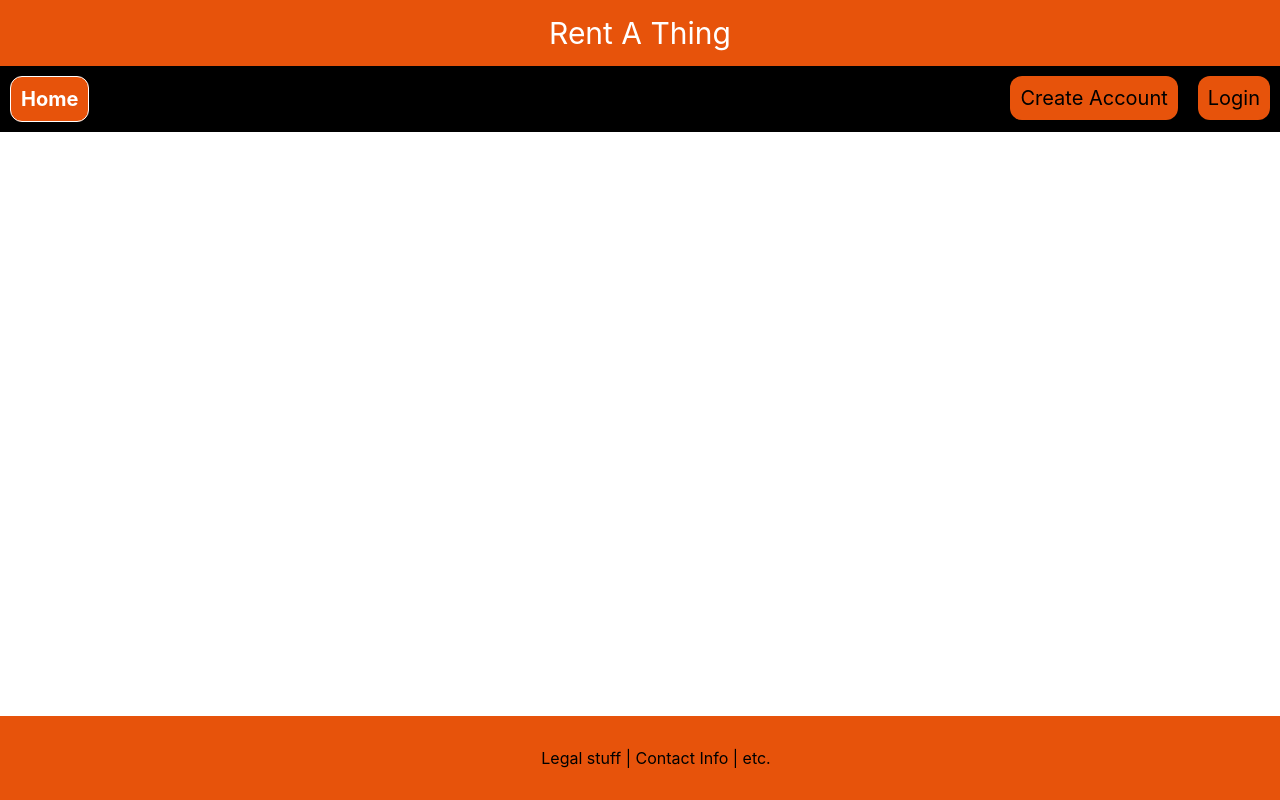
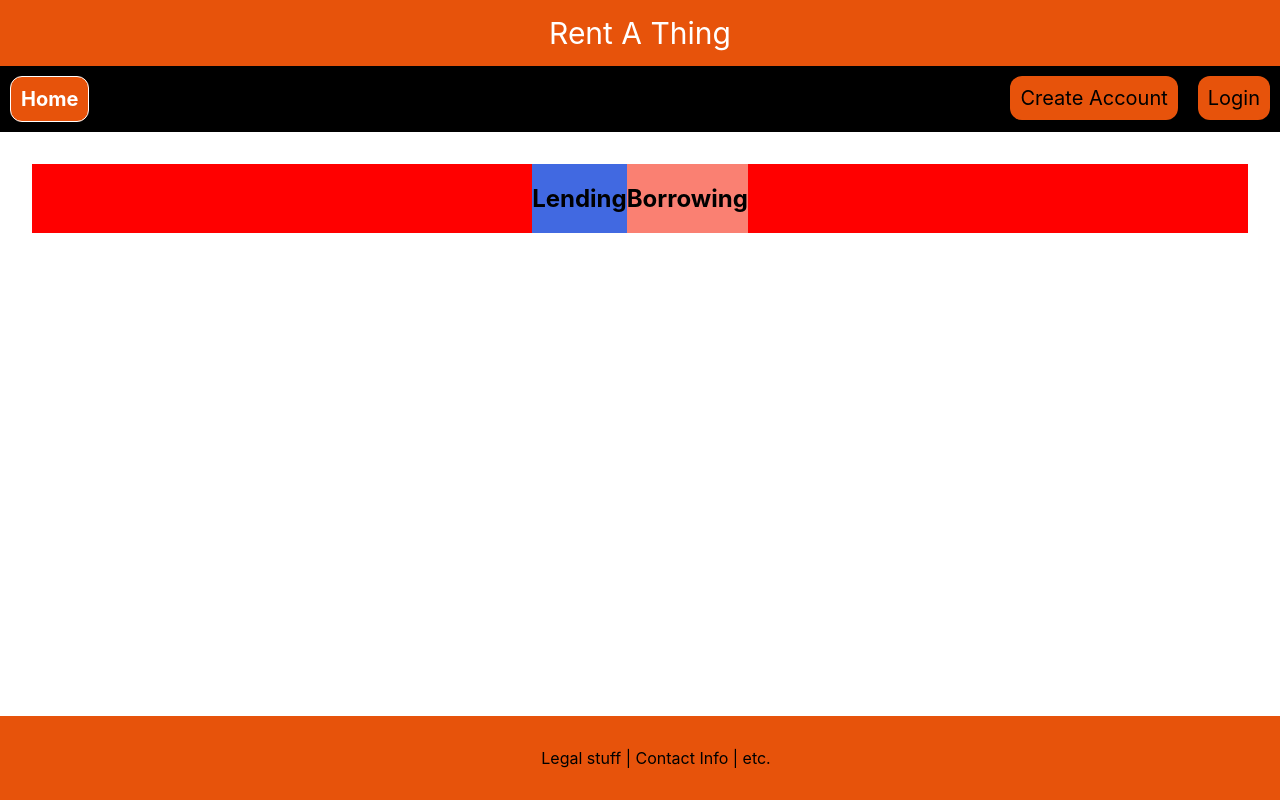
Before and after one commit to darshanbala/rent-a-thing, a React (Create React App) app in the folder FrontEnd/web-app/: page /MyRentals in a window 1280 px wide. Built offline with nearby package versions, Linux system fonts and the light colour scheme; no server answers.

Commit message:
Creating cards for my rentals page by reusing Card function with if statements

```diff
--- a/FrontEnd/web-app/src/App.js
+++ b/FrontEnd/web-app/src/App.js
@@ -12,6 +12,7 @@ import Login from './Login';
 import Things from './Things'
 import Item from './Item'
 import Logout from './Logout';
+import MyRentals from './MyRentals'
 
 class App extends Component {
 
@@ -100,6 +101,9 @@ class App extends Component {
                     <Route path="/Item">
                         <Item cookieCheck={() => this.cookieCheck()}/>
                     </Route>
+                    <Route path="/MyRentals">
+                        <MyRentals cookieCheck={() => this.cookieCheck()}/>
+                    </Route>
                 </Switch>
                 <div className="footer">
                     <p>Legal stuff | Contact Info | etc.</p>
--- a/FrontEnd/web-app/src/Card.css
+++ b/FrontEnd/web-app/src/Card.css
@@ -1,22 +1,30 @@
-.item-card {
-  /* Add shadows to create the "card" effect */
+
+/* Add shadows to create the "card" effect */
+.things-page-card {
   box-shadow: 0 4px 8px 0 rgba(0, 0, 0, 0.2);
   transition: 0.3s;
   border-radius: 5px;
 }
 
-/* On mouse-over, add a deeper shadow */
-
-.item-card:hover {
-  box-shadow: 0 8px 16px 0 rgba(0, 0, 0, 0.2);
+.myrentals-page-card {
+  display: flex;
+  box-shadow: 0 4px 8px 0 rgb(221, 10, 10);
+  transition: 0.3s;
+  border-radius: 5px;
 }
 
 /* Add some padding inside the card container */
-
-.container {
+.things-page-card-container {
   padding: 2px 16px;
 }
 
-img {
+.things-page-card-img {
   border-radius: 5px 5px 0 0;
 }
+
+
+
+/* On mouse-over, add a deeper shadow */
+.things-page-card:hover, .myrentals-page-card:hover {
+  box-shadow: 0 8px 16px 0 rgba(0, 0, 0, 0.2);
+}
--- a/FrontEnd/web-app/src/Card.js
+++ b/FrontEnd/web-app/src/Card.js
@@ -2,21 +2,45 @@ import React from 'react';
 import { Link, Redirect, Switch } from 'react-router-dom';
 import './Card.css';
 
+const checkCardType = ['things-page-card', 'myrentals-page-card']
 
-export default function Card({ id, name, is_available, handleItemClick }) {
 
-    return (
+export default function Card({ id, name, is_available, cardType }) {
 
-        <Link to={`/item/${id}`}>
-            <div className="item-card" onClick={() => handleItemClick()}>
+    // Checks to see if card is valid
+    const isValidCardType = checkCardType.includes(cardType)
+
+    if (isValidCardType && cardType === 'things-page-card') {
+
+        return (
+            <Link to={`/item/${id}`}>
+                <div className={cardType} >
+                    <img className={`${cardType}-img`} src="logo192.png" alt={name} />
+                    <div className={`${cardType}-container`}>
+                        <h4><b>{name}</b></h4>
+                        <p>Availability: {is_available.toString()}</p>
+                        <p>£19.99/day</p>
+                    </div>
+                </div>
+            </Link>
+
+        )
+
+    } else if (isValidCardType && cardType === 'myrentals-page-card') {
+
+        return (
+            <div className={cardType} >
                 <img src="logo192.png" alt={name} />
-                <div className="container" >
+                <div className={`${cardType}-container`}>
                     <h4><b>{name}</b></h4>
-                    <p>Availability: {is_available.toString()}</p>
+                    <p>pickUp</p>
+                    <p>dropOff</p>
+                    <p>lenderName</p>
                     <p>£19.99/day</p>
                 </div>
             </div>
-        </Link>
 
-    )
+
+        )
+    }
 }
--- /dev/null
+++ b/FrontEnd/web-app/src/MyRentals.css
@@ -0,0 +1,14 @@
+.my-rentals-container {
+    display: flex;
+    background-color: red;
+    justify-content: center;
+    margin: 2em;
+}
+
+.lending {
+    background-color: royalblue;
+}
+
+.borrowing {
+    background-color: salmon;
+}
--- /dev/null
+++ b/FrontEnd/web-app/src/MyRentals.js
@@ -0,0 +1,32 @@
+import React, { Component } from 'react';
+import './MyRentals.css'
+
+class MyRentals extends Component {
+
+
+
+
+    render() {
+        const borrowing = {
+            itemName: "Xbox",
+            pickUp: new Date('1 Jan 2021'),
+            dropOff: new Date('7 Jan 2021'),
+            lenderName: "Tom"
+        }
+
+
+        return (
+            <div className="my-rentals-container">
+                <div className="lending">
+                    <h2>Lending</h2>
+                </div>
+                <div className="borrowing">
+                    <h2>Borrowing</h2>
+                </div>
+            </div>
+        )
+    }
+
+}
+
+export default MyRentals;
--- a/FrontEnd/web-app/src/Things.js
+++ b/FrontEnd/web-app/src/Things.js
@@ -37,11 +37,9 @@ class Things extends Component {
         } else {
 
             return (
-                <div className="item-list">
+                <div className='item-list'>
                     {items.items.map(({ id, name, is_available }) =>
-                        <Card key={id} id={id} name={name} is_available={is_available}
-                            handleItemClick={() => this.handleItemClick(id)}
-                        />
+                        <Card key={id} id={id} name={name} is_available={is_available} cardType='things-page-card'/>
                     )}
                 </div>
 
```
